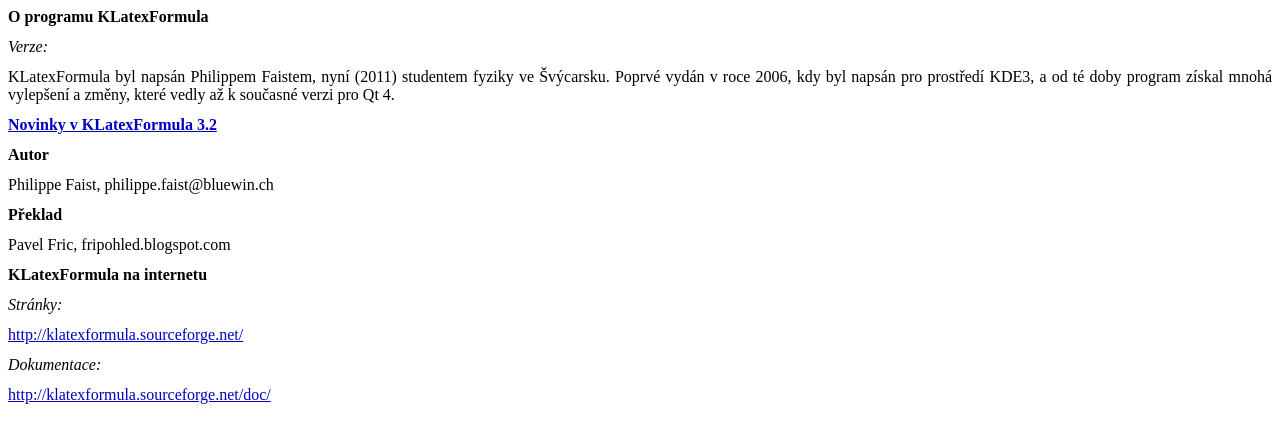
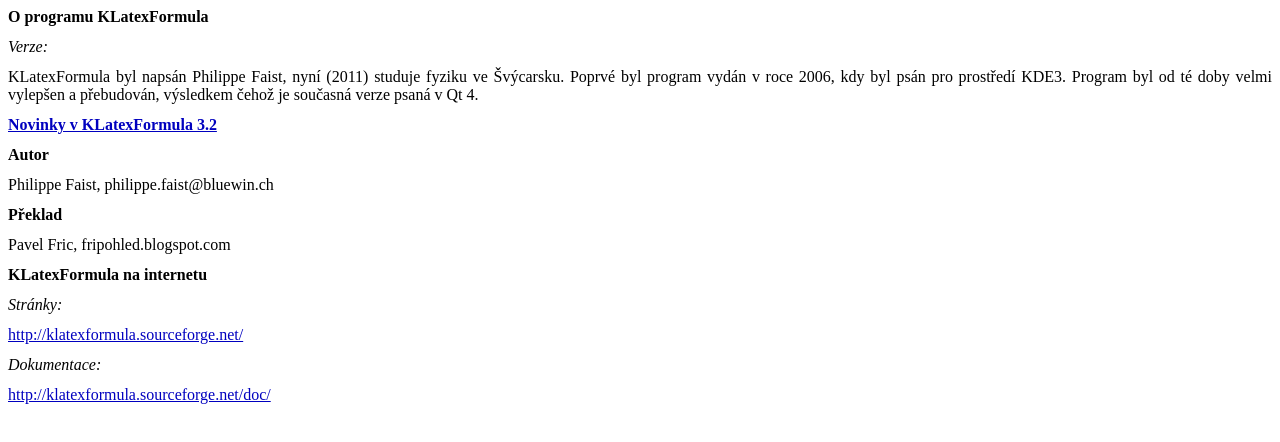
Before and after one commit to TobiasWinchen/klatexformula_debian, a plain HTML site: page src/data/about_cs.html in a window 1280 px wide. Drawn offline with Linux system fonts and the light colour scheme.

Commit message:
Imported Upstream version 3.2.6

```diff
--- a/src/data/about_cs.html
+++ b/src/data/about_cs.html
@@ -19,7 +19,7 @@ a {
   </head><body>
     <p style="margin-top: 0px; padding-top: 0px; margin-bottom: 0px;"><b>O programu KLatexFormula</b></p>
     <p><i>Verze: <!--KLF_VERSION--></i></p>
-    <p>KLatexFormula byl napsán Philippem Faistem, nyní (2011) studentem fyziky ve Švýcarsku. Poprvé vydán v roce 2006, kdy byl napsán pro prostředí KDE3, a od té doby program získal mnohá vylepšení a změny, které vedly až k současné verzi pro Qt 4.</p>
+    <p>KLatexFormula byl napsán Philippe Faist, nyní (2011) studuje fyziku ve Švýcarsku. Poprvé byl program vydán v roce 2006, kdy byl psán pro prostředí KDE3. Program byl od té doby velmi vylepšen a přebudován, výsledkem čehož je současná verze psaná v Qt 4.</p>
     <p><a href="klfaction:///whats_new"><b>Novinky v KLatexFormula 3.2</b></a></p>
     <p><b>Autor</b></p>
     <p>Philippe Faist, philippe.faist@bluewin.ch</p>
```
Also changed, not shown: 2 other files.
